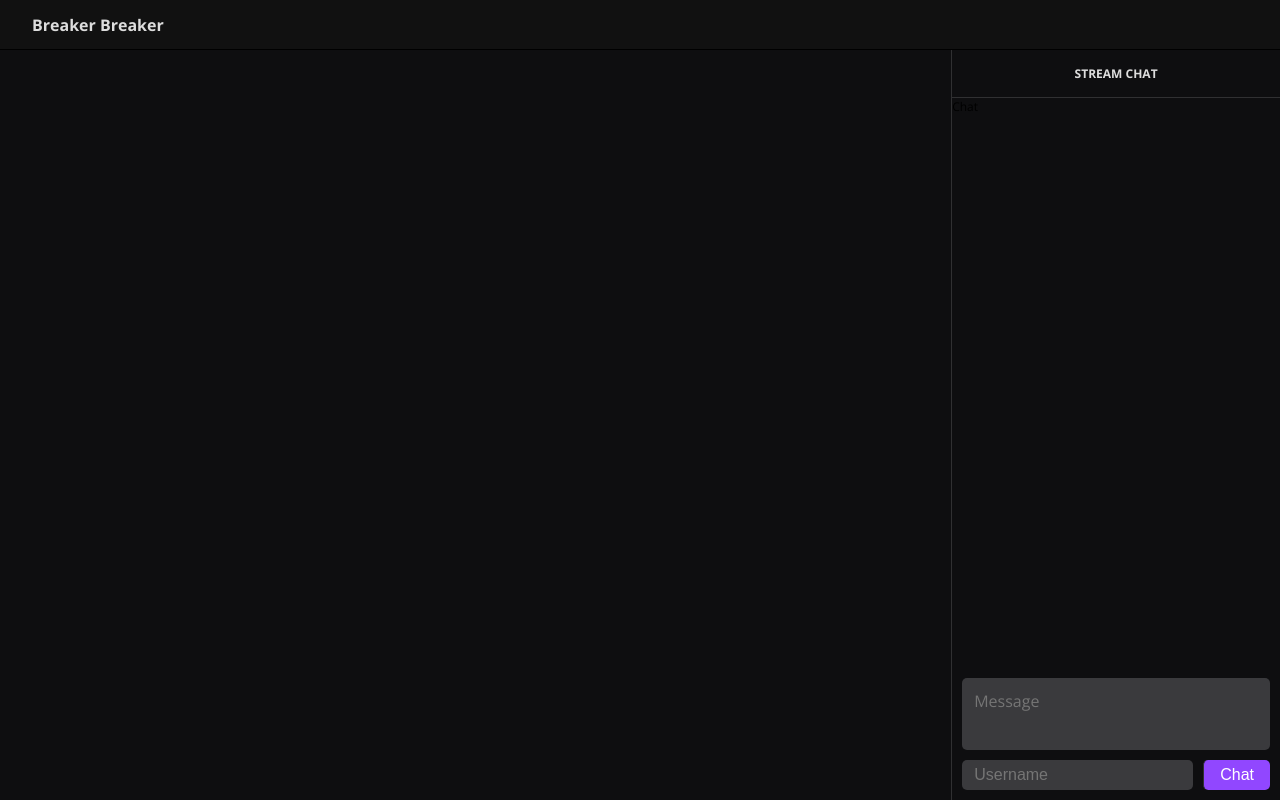
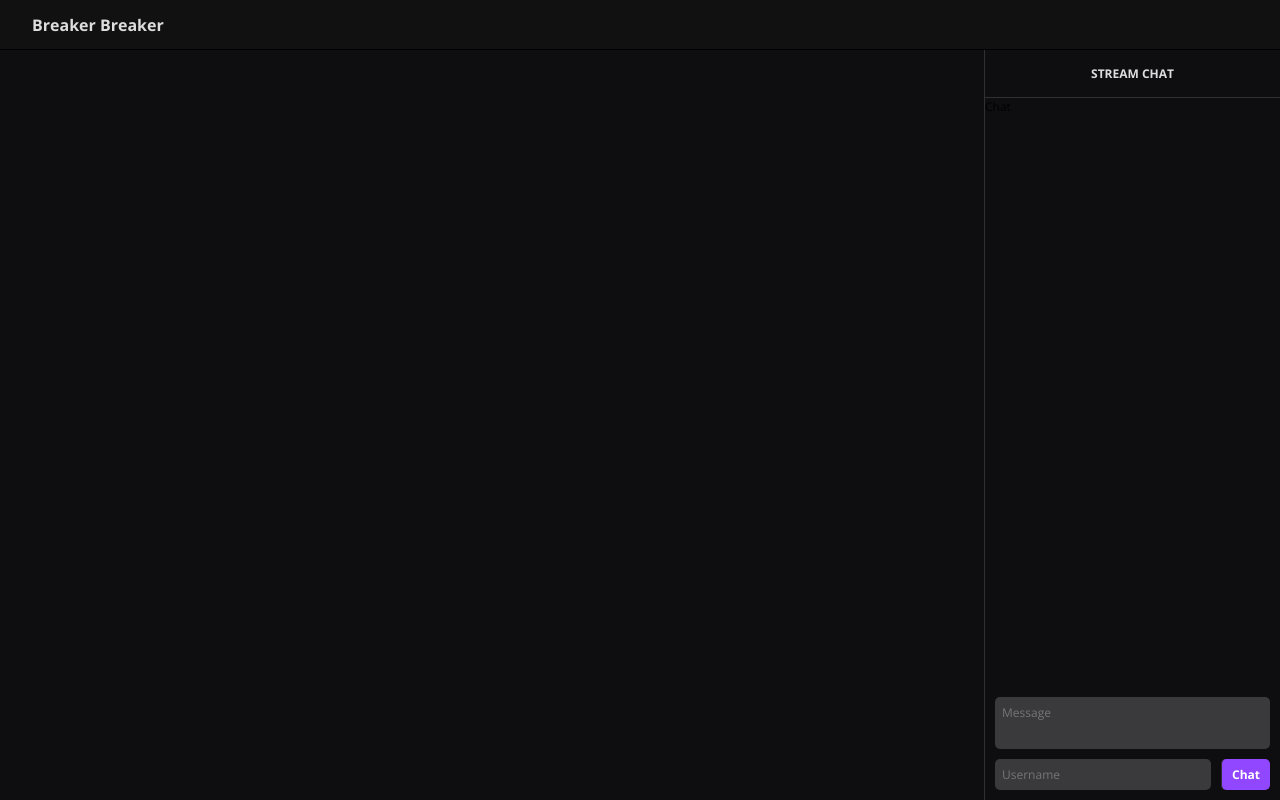
Before and after one commit to kevinchoinj/breaker2, a React (Create React App) app in the folder client/: page /1 in a window 1280 px wide. Built offline with nearby package versions, Linux system fonts and the light colour scheme.

Commit message:
more chat styling

```diff
--- a/client/src/App.js
+++ b/client/src/App.js
@@ -21,15 +21,15 @@ const GlobalStyle = createGlobalStyle`
   body {
     margin: 0;
     height: 100%;
-    font-family: 'Open Sans', sans-serif;
+    font-family: ${props => props.theme.fontMain};
     -webkit-font-smoothing: antialiased;
     -moz-osx-font-smoothing: grayscale;
   }
   * {
     box-sizing: border-box;
   }
-  textarea {
-    font-family: 'Open Sans', sans-serif;
+  button, input, textarea {
+    font-family: ${props => props.theme.fontMain};
   }
 `
 
--- a/client/src/components/stream/Chat.js
+++ b/client/src/components/stream/Chat.js
@@ -25,17 +25,18 @@ const StyledInputWrapper = styled.form`
 `;
 const StyledInputTop = styled.div`
   flex: 1;
+  padding: 10px 10px 0 10px;
   textarea {
-    height: calc(100% - 10px);
-    width: calc(100% - 20px);
+    height: 100%;
+    width: 100%;
     resize: none;
     outline: none;
     border: none;
-    font-size: 1rem;
-    padding: 10px;
-    margin: 10px 10px 0 10px;
+    font-size: 12px;
+    padding: 5px;
     border-radius: 5px;
     background-color: #3a3a3d;
+    color: ${props => props.theme.colorText};
     border: 2px solid transparent;
     &:focus {
       border: 2px solid #9147ff;
@@ -44,7 +45,6 @@ const StyledInputTop = styled.div`
   }
 `;
 const StyledInputBottom = styled.div`
-  flex: 0 0 50px;
   display: flex;
   padding: 10px;
   input, button{
@@ -52,13 +52,14 @@ const StyledInputBottom = styled.div`
     border: none;
   }
   input {
-    flex: 1;
+    flex: 1 1;
     outline: none;
-    font-size: 1rem;
-    padding: 0 10px;
+    font-size: 12px;
+    padding: 5px;
     border-radius: 5px;
     background-color: #3a3a3d;
     border: 2px solid transparent;
+    color: ${props => props.theme.colorText};
     &:focus {
       border: 2px solid #9147ff;
       background-color: #000;
@@ -66,17 +67,17 @@ const StyledInputBottom = styled.div`
   }
   button {
     margin-left: 10px;
+    font-weight: 700;
     background-color: #9147ff;
     color: #fff;
     border-radius: 5px;
-    font-size: 1rem;
-    padding: 0 1rem;
+    font-size: 12px;
+    padding: 0 10px;
     cursor: pointer;
     outline: none;
     border-left: ${props => props.theme.border};
     &:hover {
-      color: ${props => props.theme.colorText};
-      background-color: ${props => props.theme.colorBackground};
+      background-color: #772ce8;
     }
   }
 `;
--- a/client/src/data/themeData.js
+++ b/client/src/data/themeData.js
@@ -2,10 +2,12 @@ export const lightData = {
   border: '1px solid #000',
   colorBackground: '#fefefe',
   colorText: '#000',
-};
+  fontMain: `'Open Sans', sans-serif`,
+}
 
 export const darkData = {
   border: '1px solid #303032',
-  colorBackground: '#0e0e10;',
+  colorBackground: '#0e0e10',
   colorText: '#ddd',
+  fontMain: `'Open Sans', sans-serif`,
 }
```
